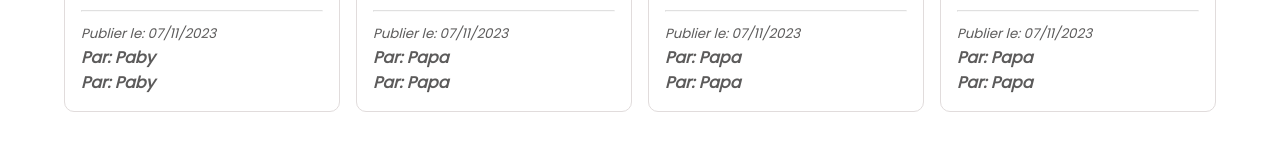
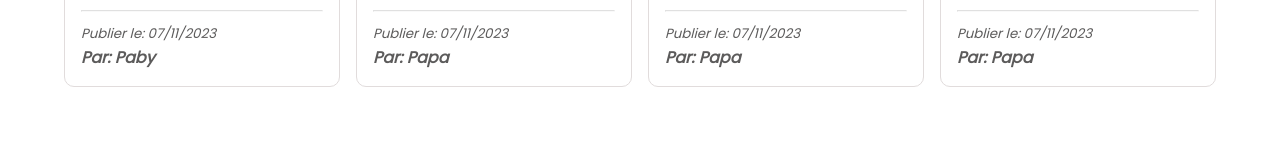
Before and after one commit to layesow/my-blog, a React (Create React App) app: page / in a window 1280 px wide. Shown: the part 421-572 px from the top of the page. Built offline with nearby package versions, Linux system fonts and the light colour scheme.

Commit message:
sup test

```diff
--- a/src/Home.js
+++ b/src/Home.js
@@ -75,7 +75,6 @@ const Home = () => {
                             <hr/>
                             <small className="blog-publication-date">Publier le: {blog.date}</small>
                             <p className="blog-author">Par: {blog.auteur} </p>
-                            <p className="blog-author">Par: {blog.auteur} </p>
                         </div>
                      ) )
             }
```
